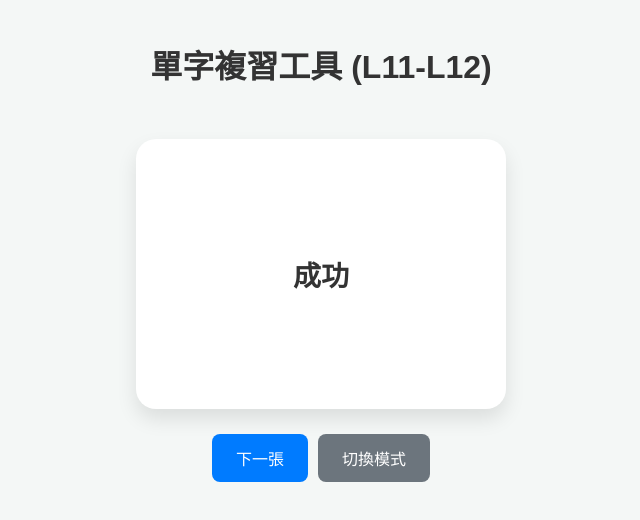
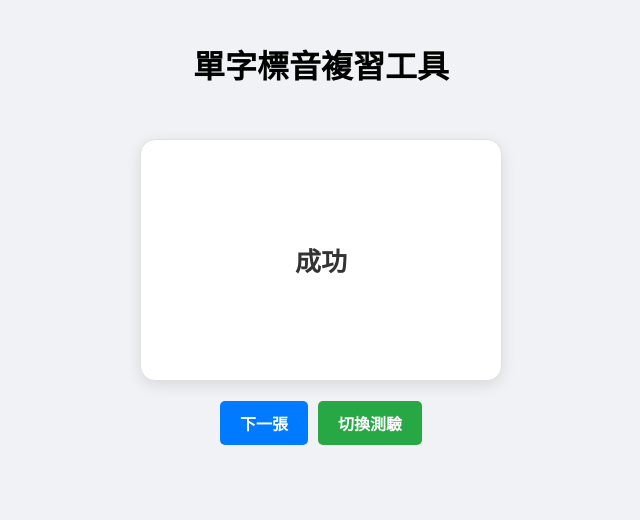
Before and after one commit to yuki-snow727/japanese-vocaba, a plain HTML site: page index.html in a window 1280 px wide. Both pictures are taken after a click on the button "下一張". Shown: the whole page, without its empty margins (319-959 px from the left). Drawn offline with Linux system fonts and the light colour scheme.

Commit message:
Update index.html

```diff
--- a/index.html
+++ b/index.html
@@ -3,92 +3,93 @@
 <head>
     <meta charset="UTF-8">
     <meta name="viewport" content="width=device-width, initial-scale=1.0">
-    <title>日文單字 L11-L12 複習工具</title>
+    <title>日文 L11-L12 標音複習工具</title>
     <style>
-        body { font-family: sans-serif; display: flex; flex-direction: column; align-items: center; background: #f4f7f6; margin: 0; padding: 20px; color: #333; }
-        .card { width: 320px; min-height: 220px; background: white; border-radius: 20px; box-shadow: 0 10px 20px rgba(0,0,0,0.1); display: flex; flex-direction: column; justify-content: center; align-items: center; cursor: pointer; text-align: center; padding: 25px; transition: 0.3s; margin-top: 30px; }
-        .term { font-size: 28px; font-weight: bold; }
-        .def { font-size: 20px; color: #007bff; margin-top: 15px; display: none; word-break: break-all; }
-        .btn-group { margin-top: 25px; display: flex; gap: 10px; }
-        .btn { padding: 12px 24px; background: #007bff; color: white; border: none; border-radius: 8px; cursor: pointer; font-size: 16px; }
-        #quiz-section { margin-top: 30px; display: none; width: 320px; background: white; padding: 20px; border-radius: 20px; box-shadow: 0 5px 15px rgba(0,0,0,0.05); }
-        .option-btn { width: 100%; padding: 12px; margin: 8px 0; background: #f8f9fa; border: 1px solid #ddd; border-radius: 8px; cursor: pointer; text-align: left; font-size: 15px; }
-        .option-btn:hover { background: #e2e6ea; }
+        body { font-family: sans-serif; display: flex; flex-direction: column; align-items: center; background: #f0f2f5; margin: 0; padding: 20px; }
+        .card { width: 320px; min-height: 200px; background: white; border-radius: 15px; box-shadow: 0 4px 15px rgba(0,0,0,0.1); display: flex; flex-direction: column; justify-content: center; align-items: center; cursor: pointer; text-align: center; padding: 20px; transition: transform 0.2s; margin-top: 30px; border: 1px solid #e0e0e0; }
+        .card:active { transform: scale(0.98); }
+        .term { font-size: 26px; font-weight: bold; color: #333; }
+        .def { font-size: 19px; color: #007bff; margin-top: 15px; display: none; line-height: 1.5; }
+        .btn-group { margin-top: 20px; display: flex; gap: 10px; }
+        .btn { padding: 10px 20px; background: #007bff; color: white; border: none; border-radius: 5px; cursor: pointer; font-size: 16px; font-weight: bold; }
+        .btn-quiz { background: #28a745; }
+        #quiz-section { margin-top: 25px; display: none; width: 320px; background: white; padding: 20px; border-radius: 15px; box-shadow: 0 4px 10px rgba(0,0,0,0.05); }
+        .option-btn { width: 100%; padding: 12px; margin: 5px 0; background: #fff; border: 1px solid #ddd; border-radius: 8px; cursor: pointer; text-align: left; font-size: 14px; }
+        .option-btn:hover { background: #f1f3f5; }
+        .furigana { font-size: 14px; color: #888; display: block; margin-bottom: 2px; }
     </style>
 </head>
 <body>
 
-    <h1>單字複習工具 (L11-L12)</h1>
+    <h1>單字標音複習工具</h1>
 
     <div class="card" onclick="flipCard()">
-        <div class="term" id="term-display">點擊開始單字卡</div>
-        <div class="def" id="def-display"></div>
+        <div id="card-front">
+            <div class="term" id="term-display">點擊下一張開始</div>
+        </div>
+        <div id="card-back" class="def">
+            <span id="masu-display"></span><br>
+            <span id="yomi-display" style="font-size: 16px; color: #666;"></span>
+        </div>
     </div>
 
     <div class="btn-group">
         <button class="btn" onclick="nextCard()">下一張</button>
-        <button class="btn" style="background:#6c757d" onclick="toggleQuiz()">切換模式</button>
+        <button class="btn btn-quiz" onclick="toggleQuiz()">切換測驗</button>
     </div>
 
     <div id="quiz-section">
-        <h3 id="quiz-title">測驗模式</h3>
-        <p id="quiz-question" style="font-size:18px; font-weight:bold"></p>
+        <p id="quiz-question" style="font-weight:bold"></p>
         <div id="quiz-options"></div>
     </div>
 
     <script>
+        // 資料集：包含標音與ます形 [cite: 1, 2, 17]
         const vocab = [
-            {term: "拜訪", def: "訪れる / 訪れます / おとずれる (II)"},
-            {term: "敲、拍", def: "叩く / 叩きます / たたく (I)"},
-            {term: "改變", def: "変わる / 変わります / かわる (I)"},
-            {term: "知道", def: "知っている / 知っています / しっている (III/特殊)"},
-            {term: "開發", def: "開發する / 開發します / かいはつする (III)"},
-            {term: "成功", def: "成功する / 成功します / せいこうする (III)"},
-            {term: "放置", def: "置く / 置きます / おく (I)"},
-            {term: "拿出、寄出", def: "出す / 出します / だす (I)"},
-            {term: "迎接（人）", def: "（人を）迎える / 迎えます / むかえる (II)"},
-            {term: "贏", def: "勝つ / 勝ちます / かつ (I)"},
-            {term: "擁擠", def: "混む / 混みます / こむ (I)"},
-            {term: "合格", def: "合格する / 合格します / ごうかくする (III)"},
-            {term: "找到", def: "見つける / 見つけます / みつける (II)"},
-            {term: "居住", def: "住む / 住みます / すむ (I)"},
-            {term: "調查", def: "調査する / 調査します / ちょうさする (III)"}
-            // 這裡可以繼續依照此格式手動貼入名詞部分
+            {term: "拜訪", masu: "訪れます", yomi: "訪れる (おとずれる) / II", group: "II"},
+            {term: "敲、拍", masu: "叩きます", yomi: "叩く (たたく) / I", group: "I"},
+            {term: "改變", masu: "変わります", yomi: "変わる (かわる) / I", group: "I"},
+            {term: "成功", masu: "成功します", yomi: "成功する (せいこうする) / III", group: "III"},
+            {term: "放置", masu: "置きます", yomi: "置く (おく) / I", group: "I"},
+            {term: "拿出", masu: "出します", yomi: "出す (だす) / I", group: "I"},
+            {term: "畢業旅行", masu: "卒業旅行", yomi: "そつぎょうりょこう / 名詞", group: "N"},
+            {term: "不方便的", masu: "不便な", yomi: "不便な (ふべんな) / な形", group: "Adj"},
+            {term: "忙碌的", masu: "忙しい", yomi: "忙しい (いそがしい) / い形", group: "Adj"},
+            {term: "雖然...但是", masu: "～けど", yomi: "～けど / 接續", group: "Other"}
+            // 這裡可以根據需要繼續擴充 [cite: 2, 17]
         ];
 
         let currentIndex = 0;
 
         function flipCard() {
-            const defDisplay = document.getElementById('def-display');
-            defDisplay.style.display = (defDisplay.style.display === 'none') ? 'block' : 'none';
+            const back = document.getElementById('card-back');
+            back.style.display = (back.style.display === 'none') ? 'block' : 'none';
         }
 
         function nextCard() {
             currentIndex = Math.floor(Math.random() * vocab.length);
             document.getElementById('term-display').innerText = vocab[currentIndex].term;
-            document.getElementById('def-display').innerText = vocab[currentIndex].def;
-            document.getElementById('def-display').style.display = 'none';
+            document.getElementById('masu-display').innerText = vocab[currentIndex].masu;
+            document.getElementById('yomi-display').innerText = vocab[currentIndex].yomi;
+            document.getElementById('card-back').style.display = 'none';
             document.getElementById('quiz-section').style.display = 'none';
         }
 
         function toggleQuiz() {
             const quiz = document.getElementById('quiz-section');
-            if(quiz.style.display === 'none') {
-                quiz.style.display = 'block';
-                nextQuiz();
-            } else {
-                quiz.style.display = 'none';
-            }
+            quiz.style.display = (quiz.style.display === 'none') ? 'block' : 'none';
+            if (quiz.style.display === 'block') nextQuiz();
         }
 
         function nextQuiz() {
             currentIndex = Math.floor(Math.random() * vocab.length);
             document.getElementById('quiz-question').innerText = "「" + vocab[currentIndex].term + "」的日文是？";
 
-            let options = [vocab[currentIndex].def];
+            let options = [vocab[currentIndex].masu + " (" + vocab[currentIndex].yomi + ")"];
             while (options.length < 4) {
-                let r = vocab[Math.floor(Math.random() * vocab.length)].def;
-                if (!options.includes(r)) options.push(r);
+                let r = vocab[Math.floor(Math.random() * vocab.length)];
+                let optionText = r.masu + " (" + r.yomi + ")";
+                if (!options.includes(optionText)) options.push(optionText);
             }
             options.sort(() => Math.random() - 0.5);
 
@@ -99,10 +100,11 @@
                 btn.className = 'option-btn';
                 btn.innerText = opt;
                 btn.onclick = () => {
-                    if(opt === vocab[currentIndex].def) {
+                    const correctText = vocab[currentIndex].masu + " (" + vocab[currentIndex].yomi + ")";
+                    if(opt === correctText) {
                         alert("正確！"); nextQuiz();
                     } else {
-                        alert("錯了，正確是：\n" + vocab[currentIndex].def);
+                        alert("錯囉！正確答案是：\n" + correctText);
                     }
                 };
                 optionsDiv.appendChild(btn);
```
